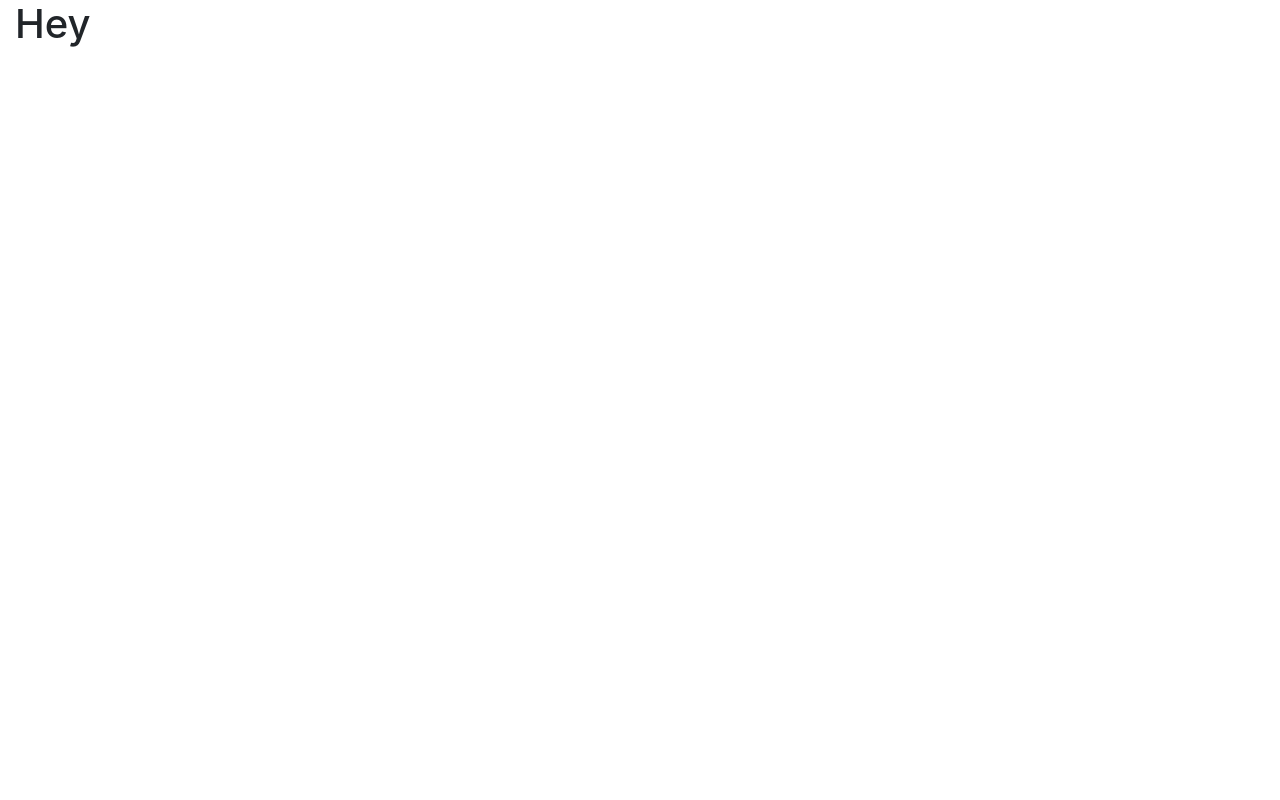
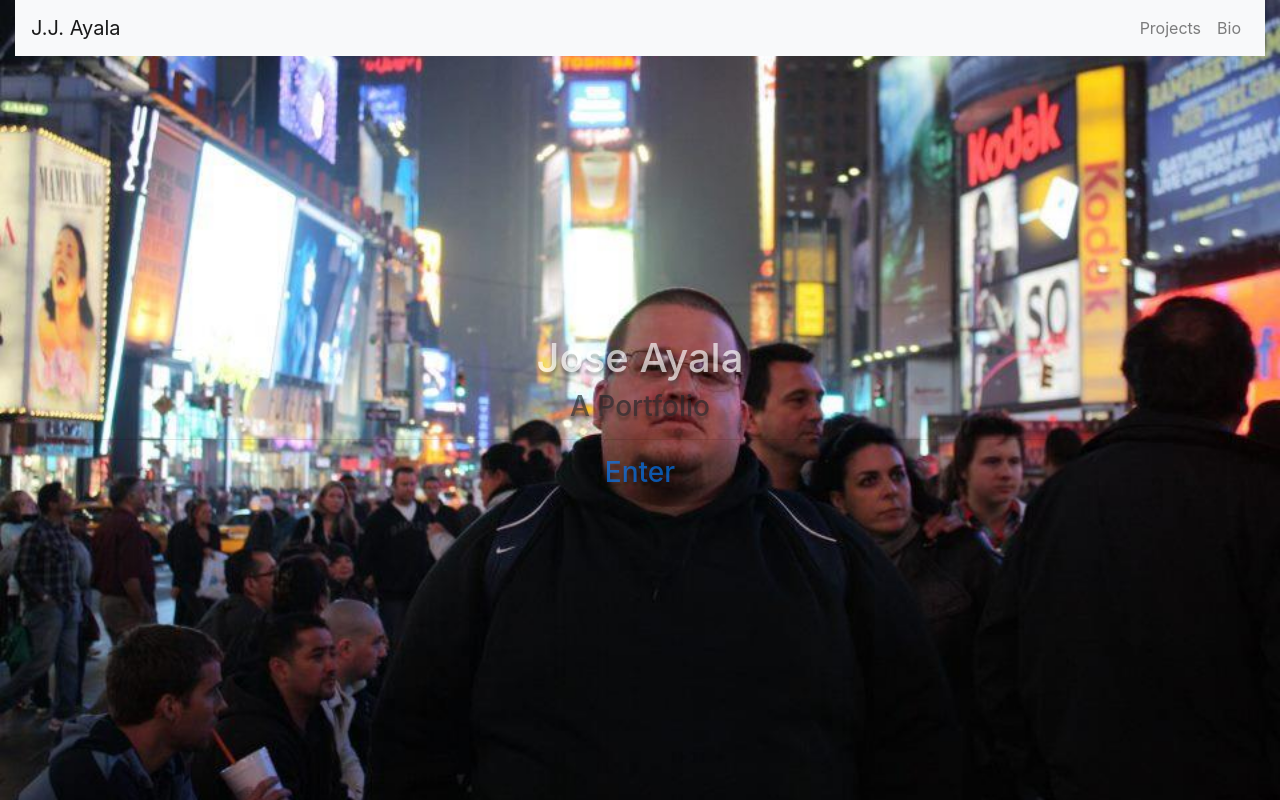
Before and after one commit to nowshowjj/profile-react, a React (Create React App) app in the folder profile-react/: page / in a window 1280 px wide. Built offline with nearby package versions, Linux system fonts and the light colour scheme.

Commit message:
navbar and splash page

```diff
--- a/profile-react/package.json
+++ b/profile-react/package.json
@@ -3,11 +3,13 @@
   "version": "0.1.0",
   "private": true,
   "dependencies": {
-    "bootstrap": "4.1.2",
+    "bootstrap": "^4.1.1",
     "react": "^16.4.1",
     "react-dom": "^16.4.1",
     "react-router-dom": "^4.3.1",
-    "react-scripts": "1.1.4"
+    "react-scripts": "1.1.4",
+    "react-strap": "0.0.1",
+    "reactstrap": "^6.3.0"
   },
   "scripts": {
     "start": "react-scripts start",
--- /dev/null
+++ b/profile-react/src/Pages/Home.css
@@ -0,0 +1,16 @@
+body {
+	background: url("../assets/jjnyc.jpg");
+	background-size: cover;
+    background-repeat: no-repeat;
+    background-attachment: fixed;
+    background-position: center;
+	font-family: Lato;
+}
+
+#content {
+	text-align: center;
+	padding-top: 25%;
+	text-shadow: 0px 4px 3px rgba(0,0,0,0.4),
+				 0px 8px 13px rgba(0,0,0,0.1),
+				 0px 18px 23px rgba(0,0,0,0.1);
+}
--- a/profile-react/src/Pages/Home.js
+++ b/profile-react/src/Pages/Home.js
@@ -1,15 +1,20 @@
 import React from "react";
-import { Col, Row, Container } from "./../components/Grid";
-import Home from "./../components/HomePage/HomePage";
+import { Col, Row, Container } from "../components/Grid";
+import Home from "../components/HomePage/HomePage";
+import NavBar from "../components/NavBar/navbar";
+import './Home.css'
+
+// Need to fix the css and take the navbar out. Just put it in to make sure I could actually get it to show up on the page.
 
 const HomePage = () => (
-  <Container fluid>
+<Container fluid>
+  <NavBar />
     <Row>
       <Col size="md-12">
         <Home />
       </Col>
     </Row>
-  </Container>
+</Container>
 );
 
 export default HomePage;
--- a/profile-react/src/components/HomePage/HomePage.css
+++ b/profile-react/src/components/HomePage/HomePage.css
@@ -0,0 +1,10 @@
+h1 {
+	font-weight: 700;
+    font-size: 5em;
+    opacity: 0.65;
+    color: white;
+}
+
+h3 {
+	opacity: 0.65;
+}
--- a/profile-react/src/components/HomePage/HomePage.js
+++ b/profile-react/src/components/HomePage/HomePage.js
@@ -1,7 +1,22 @@
 import React, { Component } from "react";
+import { Container, Col, Row } from "reactstrap"
+import './HomePage.css'
 
 export default class HomePage extends Component {
   render() {
-    return <h1>Hey</h1>;
+    return (
+    <Container>
+        <Row>
+            <Col lg-12>
+                <div id="content">
+                <h1>Jose Ayala</h1>
+                <h3>A Portfolio</h3>
+                <hr/>
+                <h3><a class="enter" href = "projects.html">Enter</a></h3>
+                </div>
+            </Col>
+        </Row>
+    </Container>
+    );
   }
 }
--- /dev/null
+++ b/profile-react/src/components/NavBar/navbar.js
@@ -0,0 +1,46 @@
+import React from 'react';
+import {
+  Collapse,
+  Navbar,
+  NavbarToggler,
+  NavbarBrand,
+  Nav,
+  NavItem,
+  NavLink,
+ } from 'reactstrap';
+
+export default class NavBar extends React.Component {
+  constructor(props) {
+    super(props);
+
+    this.toggle = this.toggle.bind(this);
+    this.state = {
+      isOpen: false
+    };
+  }
+  toggle() {
+    this.setState({
+      isOpen: !this.state.isOpen
+    });
+  }
+  render() {
+    return (
+      <div>
+        <Navbar color="light" light expand="md">
+          <NavbarBrand href="/">J.J. Ayala</NavbarBrand>
+          <NavbarToggler onClick={this.toggle} />
+          <Collapse isOpen={this.state.isOpen} navbar>
+            <Nav className="ml-auto" navbar>
+              <NavItem>
+                <NavLink href="/projects/">Projects</NavLink>
+              </NavItem>
+              <NavItem>
+                <NavLink href="/bio/">Bio</NavLink>
+              </NavItem>
+            </Nav>
+          </Collapse>
+        </Navbar>
+      </div>
+    );
+  }
+};
```
Also changed, not shown: 1 other file (tests, documents, lock files or other folders).
